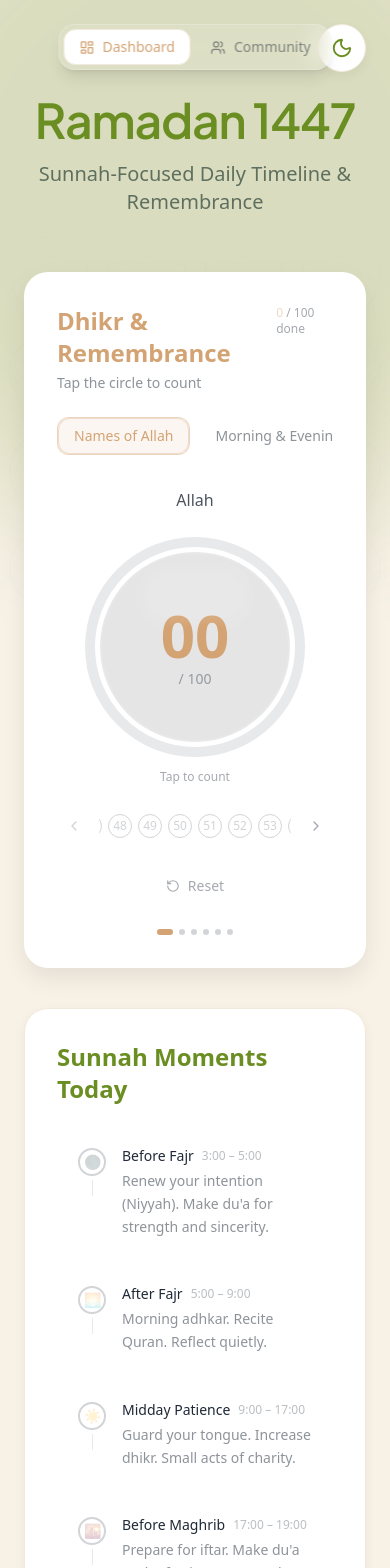
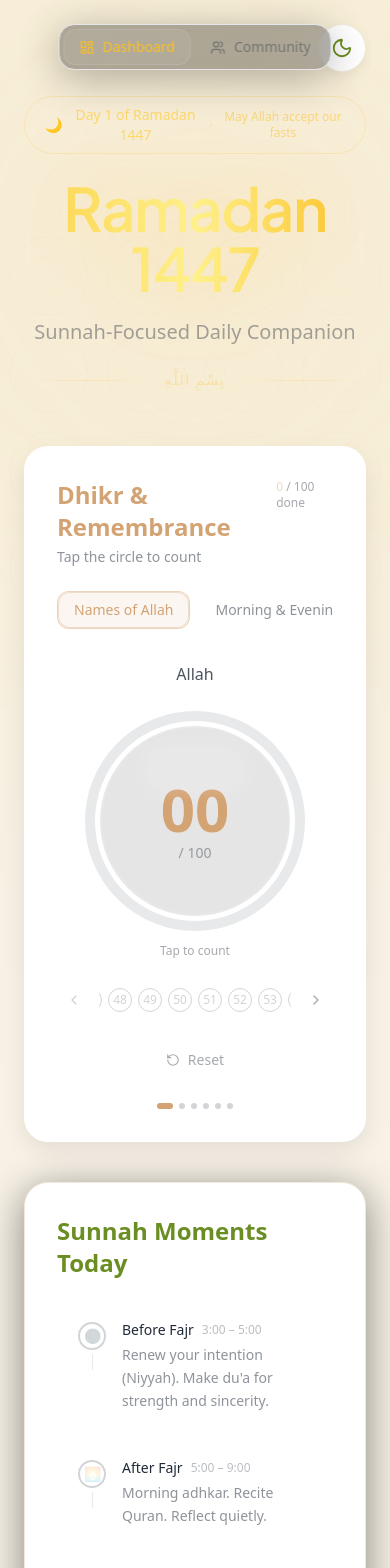
Before and after one commit to A9Pro/Ramadan-1447, a React (Vite) app: page / in a window 390 px wide. Shown: the top 1568 px of the page. Built offline with nearby package versions, Linux system fonts and the light colour scheme.

Commit message:
elite visual polish + voice recitation

```diff
--- a/src/App.jsx
+++ b/src/App.jsx
@@ -19,6 +19,13 @@ const PAGES = [
   { id: "community", label: "Community", icon: Users },
 ];
 
+function getRamadanDay() {
+  const ramadanStart = new Date("2026-02-18");
+  const today = new Date();
+  const diff = Math.floor((today - ramadanStart) / (1000 * 60 * 60 * 24)) + 1;
+  return Math.max(1, Math.min(diff, 30));
+}
+
 export default function App() {
   const [theme, setTheme] = useState(() => {
     const saved = localStorage.getItem("theme");
@@ -26,8 +33,8 @@ export default function App() {
     return window.matchMedia("(prefers-color-scheme: dark)").matches ? "dark" : "light";
   });
   const [page, setPage] = useState("home");
-
   const isDark = theme === "dark";
+  const ramadanDay = getRamadanDay();
 
   useEffect(() => {
     document.documentElement.classList.toggle("dark", theme === "dark");
@@ -40,18 +47,18 @@ export default function App() {
     <div
       className={`min-h-screen relative overflow-hidden transition-colors duration-500 ${
         isDark
-          ? "bg-ramadan-dark-base text-ramadan-dark-text"
+          ? "bg-[#041C2C] text-ramadan-dark-text"
           : "bg-ramadan-light-base text-ramadan-light-text"
       }`}
     >
       <IslamicPattern />
 
-      {/* Radial accent atmosphere */}
-      <div
-        className={`absolute -top-40 left-1/2 -translate-x-1/2 w-[700px] h-[700px] rounded-full blur-3xl opacity-20 pointer-events-none ${
-          isDark ? "bg-ramadan-dark-accent" : "bg-ramadan-light-accent"
-        }`}
-      />
+      {/* Cinematic atmospheric depth */}
+      <div className="absolute inset-0 pointer-events-none">
+        <div className="absolute top-[-200px] left-1/2 -translate-x-1/2 w-[900px] h-[900px] bg-amber-400/10 blur-[180px] rounded-full" />
+        <div className="absolute bottom-[-250px] right-[-200px] w-[700px] h-[700px] bg-cyan-400/8 blur-[160px] rounded-full" />
+        <div className="absolute top-[40%] left-[-150px] w-[500px] h-[500px] bg-amber-600/5 blur-[120px] rounded-full" />
+      </div>
 
       {/* Theme Toggle */}
       <motion.button
@@ -60,7 +67,7 @@ export default function App() {
         onClick={toggleTheme}
         className={`fixed top-6 right-6 z-50 p-3 rounded-full border transition-all ${
           isDark
-            ? "bg-ramadan-dark-elevated border-ramadan-dark-surfaceSoft text-ramadan-dark-accent shadow-medium"
+            ? "bg-ramadan-dark-elevated border-white/5 text-amber-400 shadow-[0_8px_40px_rgba(0,0,0,0.45)]"
             : "bg-ramadan-light-surface border-ramadan-light-surfaceSoft text-ramadan-light-accent shadow-subtle"
         }`}
         aria-label="Toggle theme"
@@ -69,8 +76,7 @@ export default function App() {
       </motion.button>
 
       {/* Nav */}
-      <div className="fixed top-6 left-1/2 -translate-x-1/2 z-50 flex gap-1 p-1 rounded-2xl border backdrop-blur-md
-        bg-white/10 dark:bg-black/20 border-white/20 dark:border-white/10 shadow-lg">
+      <div className="fixed top-6 left-1/2 -translate-x-1/2 z-50 flex gap-1 p-1 rounded-2xl border backdrop-blur-md bg-black/30 border-white/8 shadow-[0_8px_40px_rgba(0,0,0,0.3)]">
         {PAGES.map(({ id, label, icon: Icon }) => {
           const isActive = page === id;
           return (
@@ -80,19 +86,13 @@ export default function App() {
               whileTap={{ scale: 0.97 }}
               onClick={() => setPage(id)}
               className={`relative flex items-center gap-2 px-4 py-2 rounded-xl text-sm font-medium transition-all ${
-                isActive
-                  ? "text-ramadan-dark-accent"
-                  : "opacity-50 hover:opacity-80"
+                isActive ? "text-amber-400" : "opacity-40 hover:opacity-70"
               }`}
             >
               {isActive && (
                 <motion.div
                   layoutId="nav-pill"
-                  className={`absolute inset-0 rounded-xl border ${
-                    isDark
-                      ? "bg-ramadan-dark-elevated border-ramadan-dark-surfaceSoft"
-                      : "bg-ramadan-light-surface border-ramadan-light-surfaceSoft"
-                  }`}
+                  className="absolute inset-0 rounded-xl bg-white/5 border border-white/10"
                   transition={{ type: "spring", stiffness: 400, damping: 30 }}
                 />
               )}
@@ -104,62 +104,70 @@ export default function App() {
       </div>
 
       <div className="relative z-10 max-w-7xl mx-auto px-6 lg:px-12 py-14">
-        {/* Header */}
+        {/* Hero */}
         <motion.header
-          initial={{ opacity: 0, y: -12 }}
+          initial={{ opacity: 0, y: -16 }}
           animate={{ opacity: 1, y: 0 }}
-          transition={{ duration: 0.5 }}
-          className="text-center mb-14 pt-10"
+          transition={{ duration: 0.6, ease: "easeOut" }}
+          className="text-center mb-6 pt-10"
         >
-          <h1
-            className={`text-5xl lg:text-6xl font-heading font-semibold tracking-tight ${
-              isDark ? "text-ramadan-dark-accent" : "text-ramadan-light-accent"
-            }`}
+          {/* Day Badge */}
+          <motion.div
+            initial={{ opacity: 0, scale: 0.9 }}
+            animate={{ opacity: 1, scale: 1 }}
+            transition={{ delay: 0.2, duration: 0.5 }}
+            className="inline-flex items-center gap-2 px-5 py-2 rounded-full border border-amber-400/20 bg-amber-400/8 text-sm mb-6"
+          >
+            <span>🌙</span>
+            <span className="text-amber-300/80 font-medium">Day {ramadanDay} of Ramadan 1447</span>
+            <span className="text-amber-400/30">·</span>
+            <span className="text-amber-400/50 text-xs">May Allah accept our fasts</span>
+          </motion.div>
+
+          <h1 className="text-6xl lg:text-7xl font-heading font-semibold tracking-tight bg-gradient-to-r from-amber-300 via-yellow-200 to-amber-400 bg-clip-text text-transparent"
+            style={{ filter: "drop-shadow(0 0 40px rgba(245,158,11,0.2))" }}
           >
             Ramadan 1447
           </h1>
-          <p
-            className={`mt-4 text-xl ${
-              isDark ? "text-ramadan-dark-textMuted" : "text-ramadan-light-textMuted"
-            }`}
-          >
+
+          <p className="mt-5 text-xl opacity-40">
             {page === "home"
-              ? "Sunnah-Focused Daily Timeline & Remembrance"
+              ? "Sunnah-Focused Daily Companion"
               : "Ummah Prayer Board — support & du'a together"}
           </p>
         </motion.header>
 
-        {/* Page content */}
+        {/* Bismillah Divider */}
+        <div className="flex items-center gap-4 mb-14">
+          <div className="flex-1 h-px bg-gradient-to-r from-transparent via-amber-400/20 to-transparent" />
+          <span className="text-amber-400/30 text-sm tracking-widest">بِسْمِ اللَّهِ</span>
+          <div className="flex-1 h-px bg-gradient-to-r from-transparent via-amber-400/20 to-transparent" />
+        </div>
+
+        {/* Pages */}
         <AnimatePresence mode="wait">
           {page === "home" ? (
             <motion.div
               key="home"
-              initial={{ opacity: 0, y: 16 }}
+              initial={{ opacity: 0, y: 20 }}
               animate={{ opacity: 1, y: 0 }}
-              exit={{ opacity: 0, y: -16 }}
-              transition={{ duration: 0.3 }}
+              exit={{ opacity: 0, y: -20 }}
+              transition={{ duration: 0.35 }}
             >
-              {/* Main Grid */}
               <div className="grid grid-cols-1 md:grid-cols-2 lg:grid-cols-12 gap-8">
-                {/* Left Section */}
+                {/* Left */}
                 <div className="lg:col-span-8 space-y-10">
                   <Reveal>
                     <DhikrPanel />
                   </Reveal>
 
                   <Reveal>
-                    <section
-                      className={`rounded-3xl p-8 border ${
-                        isDark
-                          ? "bg-ramadan-dark-elevated border-ramadan-dark-surfaceSoft shadow-medium"
-                          : "bg-ramadan-light-surface border-ramadan-light-surfaceSoft shadow-subtle"
-                      }`}
-                    >
-                      <h2
-                        className={`text-2xl font-semibold mb-6 ${
-                          isDark ? "text-ramadan-dark-accent" : "text-ramadan-light-accent"
-                        }`}
-                      >
+                    <section className={`rounded-3xl p-8 border shadow-[0_8px_40px_rgba(0,0,0,0.45)] ${
+                      isDark
+                        ? "bg-ramadan-dark-elevated border-white/5"
+                        : "bg-ramadan-light-surface border-ramadan-light-surfaceSoft"
+                    }`}>
+                      <h2 className={`text-2xl font-semibold mb-6 ${isDark ? "text-amber-400" : "text-ramadan-light-accent"}`}>
                         Sunnah Moments Today
                       </h2>
                       <SunnahTimeline />
@@ -176,39 +184,27 @@ export default function App() {
                 </div>
 
                 {/* Right Sidebar */}
-                <div className="lg:col-span-4 space-y-8 lg:sticky lg:top-10">
+                <div className="lg:col-span-4 space-y-10 lg:sticky lg:top-10">
                   <Reveal>
-                    <div
-                      className={`rounded-3xl p-6 border ${
-                        isDark
-                          ? "bg-ramadan-dark-elevated border-ramadan-dark-surfaceSoft shadow-medium"
-                          : "bg-ramadan-light-surface border-ramadan-light-surfaceSoft shadow-subtle"
-                      }`}
-                    >
+                    <div className={`rounded-3xl p-6 border shadow-[0_8px_40px_rgba(0,0,0,0.45)] ${
+                      isDark ? "bg-ramadan-dark-elevated border-white/5" : "bg-ramadan-light-surface border-ramadan-light-surfaceSoft"
+                    }`}>
                       <QuranLearningPanel />
                     </div>
                   </Reveal>
 
                   <Reveal>
-                    <div
-                      className={`rounded-3xl p-6 border ${
-                        isDark
-                          ? "bg-ramadan-dark-elevated border-ramadan-dark-surfaceSoft shadow-medium"
-                          : "bg-ramadan-light-surface border-ramadan-light-surfaceSoft shadow-subtle"
-                      }`}
-                    >
+                    <div className={`rounded-3xl p-6 border shadow-[0_8px_40px_rgba(0,0,0,0.45)] ${
+                      isDark ? "bg-ramadan-dark-elevated border-white/5" : "bg-ramadan-light-surface border-ramadan-light-surfaceSoft"
+                    }`}>
                       <SideRecitationsPanel />
                     </div>
                   </Reveal>
 
                   <Reveal>
-                    <div
-                      className={`rounded-3xl p-6 border ${
-                        isDark
-                          ? "bg-ramadan-dark-elevated border-ramadan-dark-surfaceSoft shadow-medium"
-                          : "bg-ramadan-light-surface border-ramadan-light-surfaceSoft shadow-subtle"
-                      }`}
-                    >
+                    <div className={`rounded-3xl p-6 border shadow-[0_8px_40px_rgba(0,0,0,0.45)] ${
+                      isDark ? "bg-ramadan-dark-elevated border-white/5" : "bg-ramadan-light-surface border-ramadan-light-surfaceSoft"
+                    }`}>
                       <WorkoutPanel />
                     </div>
                   </Reveal>
@@ -218,10 +214,10 @@ export default function App() {
           ) : (
             <motion.div
               key="community"
-              initial={{ opacity: 0, y: 16 }}
+              initial={{ opacity: 0, y: 20 }}
               animate={{ opacity: 1, y: 0 }}
-              exit={{ opacity: 0, y: -16 }}
-              transition={{ duration: 0.3 }}
+              exit={{ opacity: 0, y: -20 }}
+              transition={{ duration: 0.35 }}
             >
               <CommunityPrayerBoard />
             </motion.div>
@@ -229,12 +225,8 @@ export default function App() {
         </AnimatePresence>
       </div>
 
-      <footer
-        className={`text-center py-10 text-sm ${
-          isDark ? "text-ramadan-dark-textMuted" : "text-ramadan-light-textMuted"
-        }`}
-      >
-        Made with intention & dua for the Ummah
+      <footer className="text-center py-10 text-sm opacity-25">
+        Made with intention & du'a for the Ummah 🤲
       </footer>
     </div>
   );
--- a/src/components/ui/animations/Reveal.jsx
+++ b/src/components/ui/animations/Reveal.jsx
@@ -1,12 +1,11 @@
 // src/components/ui/animations/Reveal.jsx
-import { motion, useAnimation } from "framer-motion";
+import { motion, useAnimation, useInView } from "framer-motion";
 import { useEffect, useRef } from "react";
-import { useInView } from "framer-motion";
 
-export default function Reveal({ children }) {
+export default function Reveal({ children, delay = 0 }) {
   const ref = useRef(null);
   const controls = useAnimation();
-  const inView = useInView(ref, { once: true, margin: "-100px" });
+  const inView = useInView(ref, { once: true, margin: "-80px" });
 
   useEffect(() => {
     if (inView) {
@@ -15,8 +14,12 @@ export default function Reveal({ children }) {
   }, [controls, inView]);
 
   const variants = {
-    hidden: { opacity: 0, y: 20 },
-    visible: { opacity: 1, y: 0, transition: { duration: 0.6, ease: "easeOut" } },
+    hidden: { opacity: 0, y: 30 },
+    visible: {
+      opacity: 1,
+      y: 0,
+      transition: { duration: 0.6, ease: "easeOut", delay },
+    },
   };
 
   return (
```
Also changed, not shown: src/components/SideRecitations/SideRecitationsPanel.jsx (+153 -98 lines).
